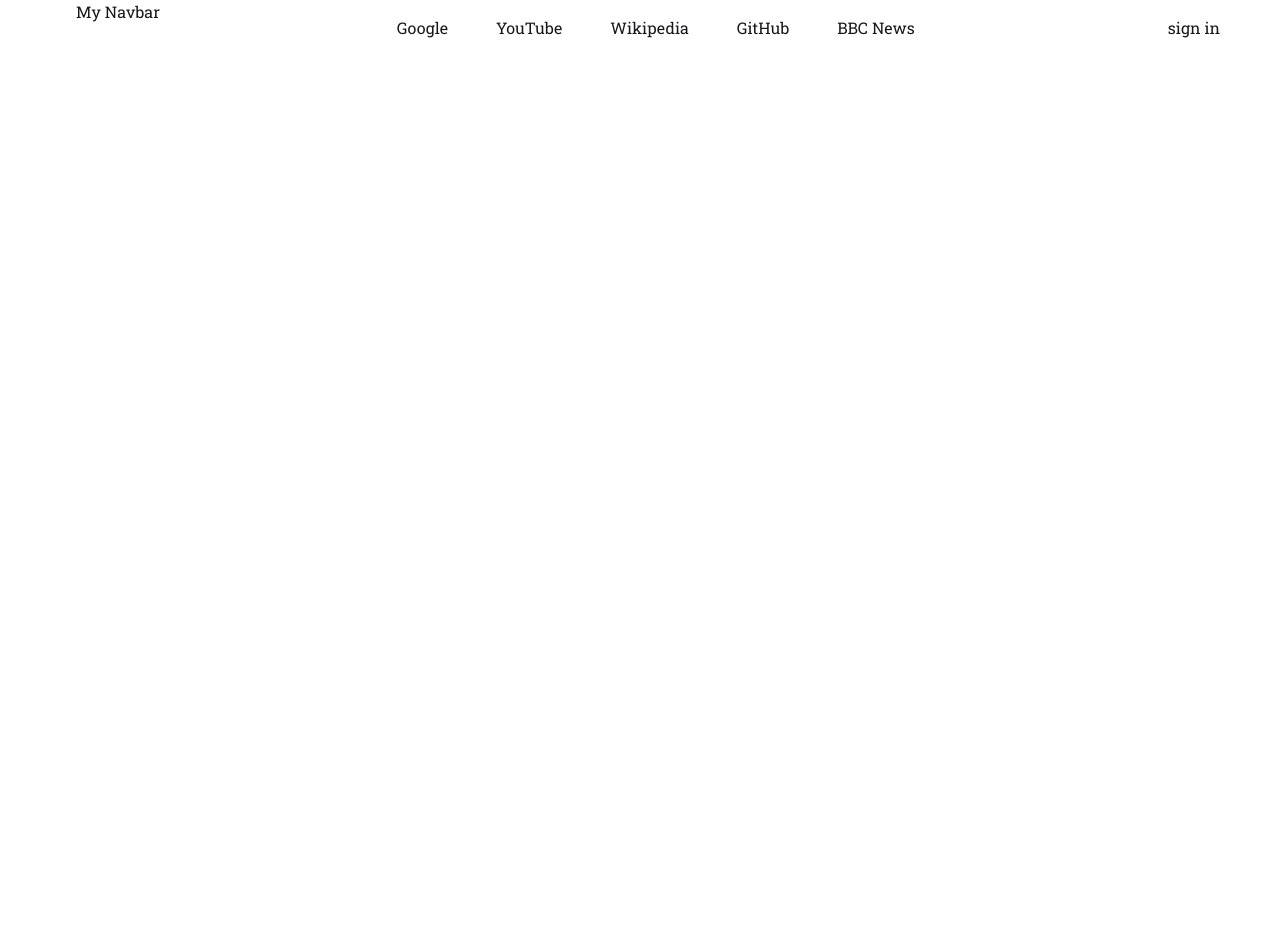
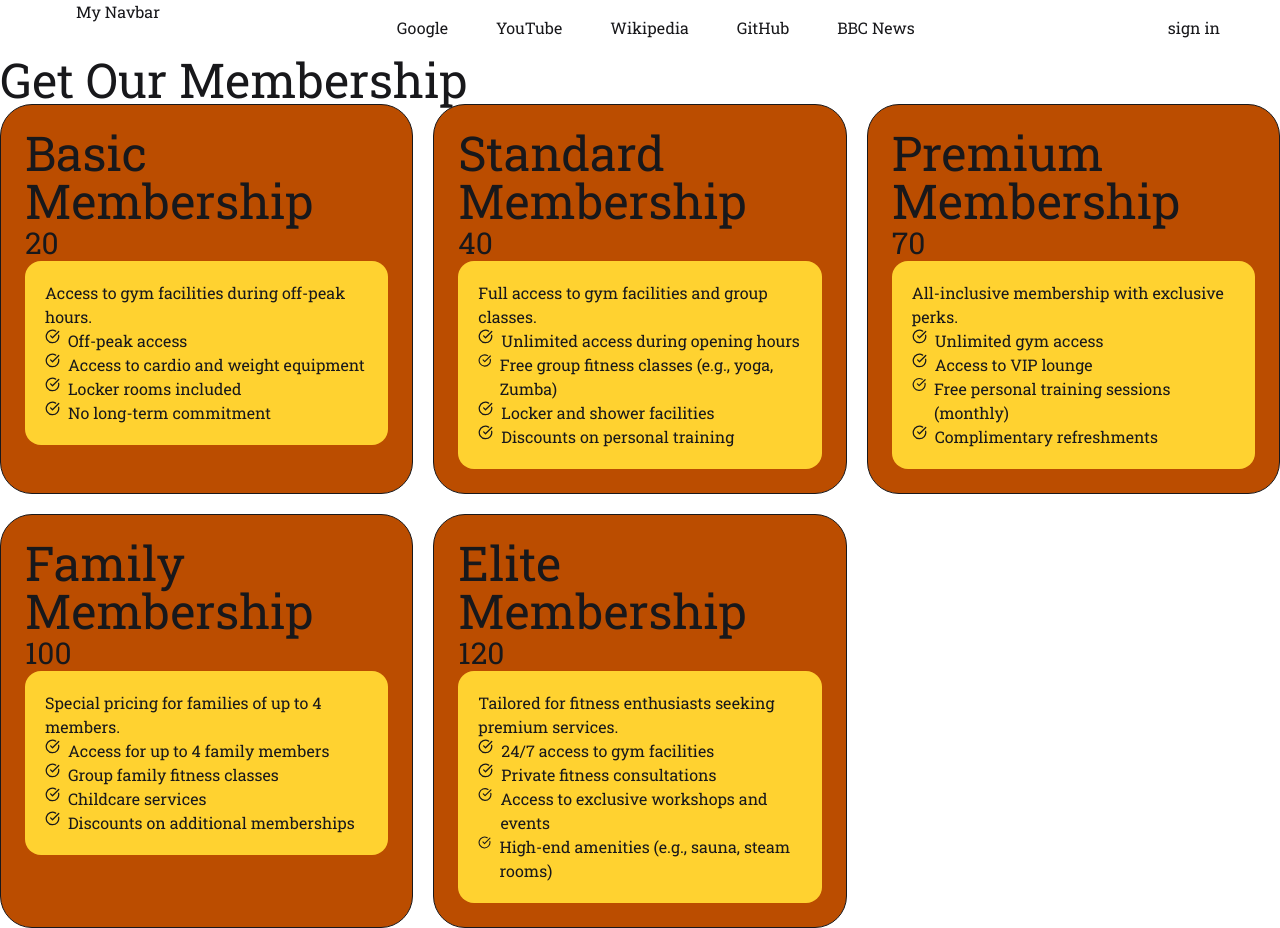
Before and after one commit to rayhanbri/module-44, a React (Vite) app: page / in a window 1280 px wide. Before the commit the page ends 800 px from the top, so only its background shows below. Built offline with nearby package versions, Linux system fonts and the light colour scheme.

Commit message:
5 pricing card adde

```diff
--- /dev/null
+++ b/public/pricing.json
@@ -0,0 +1,62 @@
+[
+  {
+    "id": 1,
+    "name": "Basic Membership",
+    "price": 20.00,
+    "description": "Access to gym facilities during off-peak hours.",
+    "features": [
+      "Off-peak access",
+      "Access to cardio and weight equipment",
+      "Locker rooms included",
+      "No long-term commitment"
+    ]
+  },
+  {
+    "id": 2,
+    "name": "Standard Membership",
+    "price": 40.00,
+    "description": "Full access to gym facilities and group classes.",
+    "features": [
+      "Unlimited access during opening hours",
+      "Free group fitness classes (e.g., yoga, Zumba)",
+      "Locker and shower facilities",
+      "Discounts on personal training"
+    ]
+  },
+  {
+    "id": 3,
+    "name": "Premium Membership",
+    "price": 70.00,
+    "description": "All-inclusive membership with exclusive perks.",
+    "features": [
+      "Unlimited gym access",
+      "Access to VIP lounge",
+      "Free personal training sessions (monthly)",
+      "Complimentary refreshments"
+    ]
+  },
+  {
+    "id": 4,
+    "name": "Family Membership",
+    "price": 100.00,
+    "description": "Special pricing for families of up to 4 members.",
+    "features": [
+      "Access for up to 4 family members",
+      "Group family fitness classes",
+      "Childcare services",
+      "Discounts on additional memberships"
+    ]
+  },
+  {
+    "id": 5,
+    "name": "Elite Membership",
+    "price": 120.00,
+    "description": "Tailored for fitness enthusiasts seeking premium services.",
+    "features": [
+      "24/7 access to gym facilities",
+      "Private fitness consultations",
+      "Access to exclusive workshops and events",
+      "High-end amenities (e.g., sauna, steam rooms)"
+    ]
+  }
+]
--- a/src/App.jsx
+++ b/src/App.jsx
@@ -1,7 +1,13 @@
 
+import { Suspense } from 'react'
 import './App.css'
 import DaisyNav from './components/DaisyNav/DaisyNav'
 import Navbar from './components/Navbar/Navbar'
+import PricingOption from './components/PricingOptions/PricingOption'
+
+
+const pricingPromise = fetch('pricing.json')
+.then(res => res.json());
 
 function App() {
 
@@ -15,7 +21,9 @@ function App() {
 
       </header>
       <main>
-
+           <Suspense fallback={<span className="loading loading-spinner loading-lg"></span>}>
+            <PricingOption pricingPromise={pricingPromise}></PricingOption>
+           </Suspense>
       </main>
       <footer>
 
--- /dev/null
+++ b/src/components/PricingCard/PricingCard.jsx
@@ -0,0 +1,26 @@
+import React from 'react';
+import PricingFeature from '../PricingOptions/PricingFeature';
+
+const PricingCard = ({pricing}) => {
+  console.log(pricing)
+  const {name,price,description,features}=pricing;
+  return (
+    <div className='border bg-amber-700 p-6 rounded-4xl shadow-amber-300 '>
+      {/* card header  */}
+      <div>
+        <h1 className='text-5xl'>{name}</h1>
+        <h2 className='text-3xl'>{price}</h2>
+      </div>
+      {/* card body
+       */}
+       <div className='bg-amber-300 p-5 rounded-2xl'>
+        <p>{description}</p>
+        {
+          features.map((feature,index) => <PricingFeature key={index} feature={feature}></PricingFeature>)
+        }
+       </div>
+    </div>
+  );
+};
+
+export default PricingCard;
--- /dev/null
+++ b/src/components/PricingOptions/PricingFeature.jsx
@@ -0,0 +1,13 @@
+import { CircleCheckBig } from 'lucide-react';
+import React from 'react';
+
+const PricingFeature = ({feature}) => {
+  return (
+   <p className='flex'>
+    <CircleCheckBig   size={15} className='mr-2'></CircleCheckBig>
+    {feature}
+   </p>
+  );
+};
+
+export default PricingFeature;
--- /dev/null
+++ b/src/components/PricingOptions/PricingOption.jsx
@@ -0,0 +1,24 @@
+import React, { use } from 'react';
+import PricingCard from '../PricingCard/PricingCard';
+
+const PricingOption = ({pricingPromise}) => {
+
+   const pricingData = use(pricingPromise)
+
+  //  console.log(pricingData)
+
+  return (
+    <div>
+      <h2 className='text-5xl'>Get Our Membership</h2>
+      <div className='grid  md:grid-cols-3 gap-5 '>
+        {
+          pricingData.map(pricing => <PricingCard
+            key={pricing.id}
+            pricing={pricing}></PricingCard>)
+        }
+      </div>
+    </div>
+  );
+};
+
+export default PricingOption;
```
